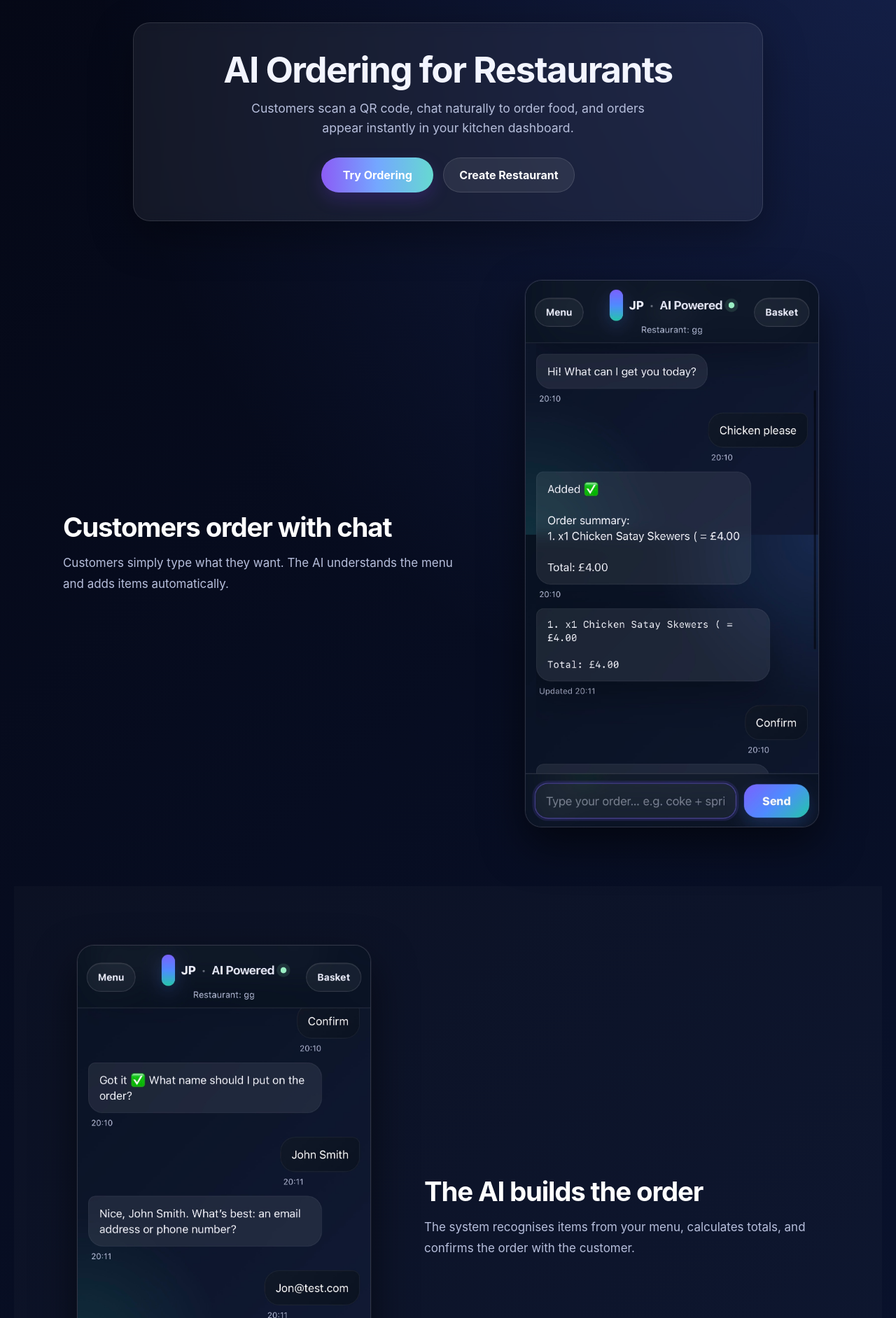
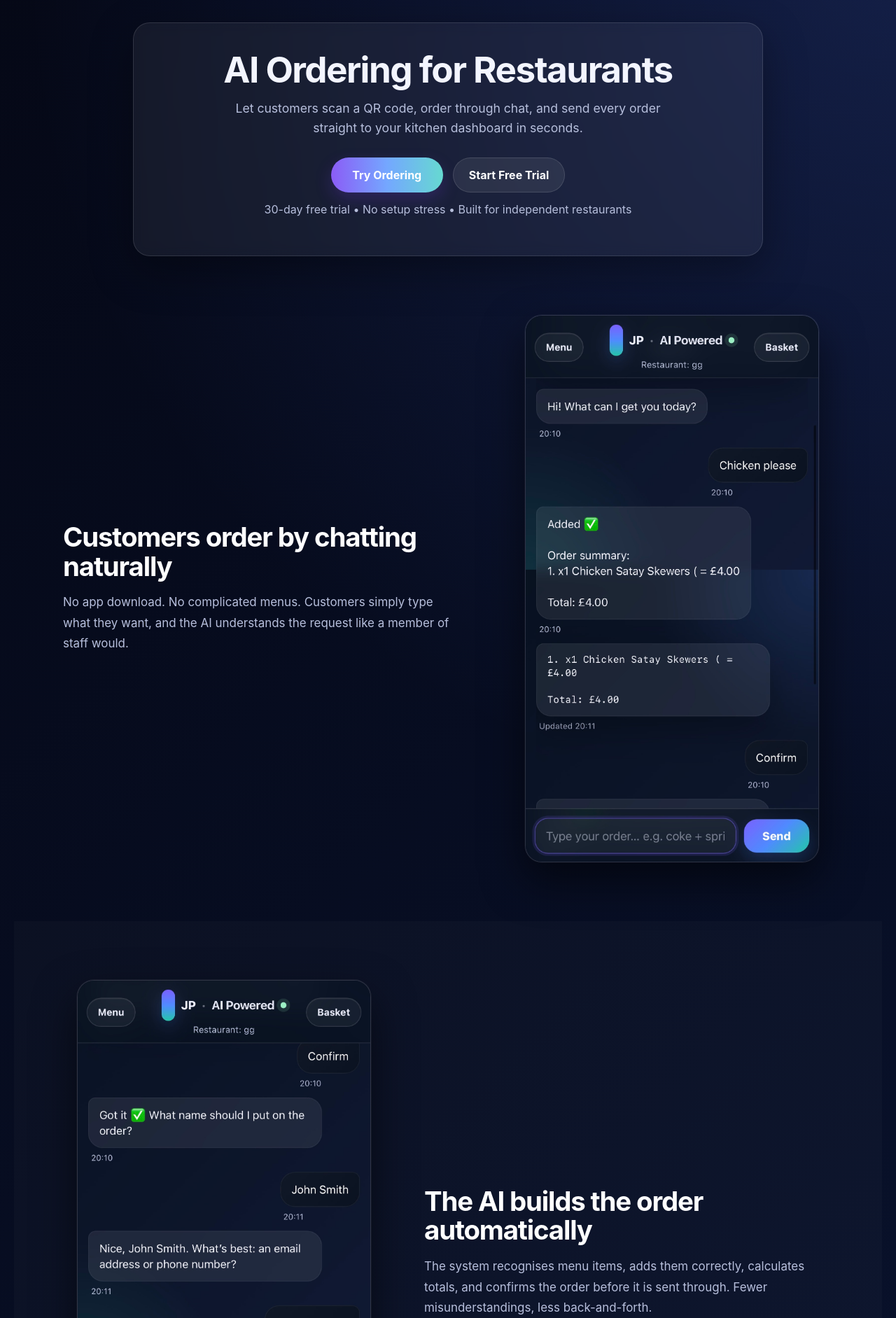
Before and after one commit to Jpbuglerlamb/OrderChat, a FastAPI app: page / in a window 1280 px wide. Shown: the part 65-1948 px from the top of the page at 70% size. Run offline with FastAPI, Linux system fonts and the light colour scheme.

Commit message:
Homepage

```diff
--- a/frontend/templates/home.html
+++ b/frontend/templates/home.html
@@ -9,31 +9,35 @@
     <h1>AI Ordering for Restaurants</h1>
 
     <p class="subtitle">
-      Customers scan a QR code, chat naturally to order food, and orders appear instantly in your kitchen dashboard.
+      Let customers scan a QR code, order through chat, and send every order straight to your kitchen dashboard in seconds.
     </p>
 
     <div class="button-row">
       <a href="/customer" class="btn btn-primary">Try Ordering</a>
-      <a href="/business/signup" class="btn btn-secondary">Create Restaurant</a>
+      <a href="/business/signup" class="btn btn-secondary">Start Free Trial</a>
     </div>
+
+    <p class="muted" style="margin-top:14px;">
+      30-day free trial • No setup stress • Built for independent restaurants
+    </p>
 
   </div>
 </section>
 
 
-<!-- STEP 1 -->
+<!-- HOW IT WORKS INTRO -->
 <section class="feature-section">
   <div class="feature-container">
 
     <div class="feature-text">
-      <h2>Customers order with chat</h2>
+      <h2>Customers order by chatting naturally</h2>
       <p>
-        Customers simply type what they want. The AI understands the menu and adds items automatically.
+        No app download. No complicated menus. Customers simply type what they want, and the AI understands the request like a member of staff would.
       </p>
     </div>
 
     <div class="feature-image">
-      <img src="/static/images/chat-demo1.jpg">
+      <img src="/static/images/chat-demo1.jpg" alt="Customer ordering through chat">
     </div>
 
   </div>
@@ -45,13 +49,13 @@
   <div class="feature-container">
 
     <div class="feature-image">
-      <img src="/static/images/chat-demo2.jpg">
+      <img src="/static/images/chat-demo2.jpg" alt="AI building an order">
     </div>
 
     <div class="feature-text">
-      <h2>The AI builds the order</h2>
+      <h2>The AI builds the order automatically</h2>
       <p>
-        The system recognises items from your menu, calculates totals, and confirms the order with the customer.
+        The system recognises menu items, adds them correctly, calculates totals, and confirms the order before it is sent through. Fewer misunderstandings, less back-and-forth.
       </p>
     </div>
 
@@ -64,14 +68,14 @@
   <div class="feature-container">
 
     <div class="feature-text">
-      <h2>Customers scan your QR code</h2>
+      <h2>Your QR code becomes your digital ordering point</h2>
       <p>
-        Place your QR code in the restaurant or takeaway window. Customers scan it and start ordering instantly.
+        Place your QR code on tables, counters, takeaway windows, or printed flyers. Customers scan and begin ordering instantly, without waiting for staff to take the order manually.
       </p>
     </div>
 
     <div class="feature-image">
-      <img src="/static/images/QRcode.png">
+      <img src="/static/images/QRcode.png" alt="Restaurant QR code">
     </div>
 
   </div>
@@ -83,13 +87,13 @@
   <div class="feature-container">
 
     <div class="feature-image">
-      <img src="/static/images/Dashboard.png">
+      <img src="/static/images/Dashboard.png" alt="Kitchen staff dashboard">
     </div>
 
     <div class="feature-text">
-      <h2>Orders arrive in your kitchen</h2>
+      <h2>Orders appear instantly in your kitchen dashboard</h2>
       <p>
-        Every order appears instantly in the staff dashboard so your team can prepare it quickly.
+        Every incoming order appears live in the staff dashboard so your team can accept it, prepare it, and keep service moving smoothly during busy periods.
       </p>
     </div>
 
@@ -97,28 +101,43 @@
 </section>
 
 
-<!-- VALUE SECTION -->
+<!-- BENEFITS -->
 <section class="pricing-section">
-
   <div class="card pricing-card">
 
-    <h2>Own your ordering system</h2>
+    <h2>Built to reduce chaos and protect your margins</h2>
 
     <p class="subtitle">
-      Food delivery apps take up to <strong>30% commission</strong> on every order.
+      Traditional delivery platforms can take up to <strong>30% commission</strong> from every order, while phone orders slow staff down and create mistakes.
     </p>
 
     <p class="subtitle highlight">
-      With JP AI you pay a one-time setup of <strong>£200</strong> and keep your profits.
+      With JP AI, you run your own ordering system, keep control of the customer journey, and keep more of the money from every order.
     </p>
 
     <div class="button-row">
-      <a href="/business/signup" class="btn btn-primary">Create your restaurant</a>
-      <a href="/customer" class="btn btn-secondary">See demo</a>
+      <a href="/business/signup" class="btn btn-primary">Start Free Trial</a>
+      <a href="/customer" class="btn btn-secondary">See Demo</a>
     </div>
 
   </div>
+</section>
 
+
+<!-- FINAL CTA -->
+<section class="hero narrow">
+  <div class="card" style="text-align:center;">
+    <h2 style="margin-bottom:12px;">Get set up in minutes</h2>
+
+    <p class="subtitle" style="max-width:700px; margin:0 auto 20px;">
+      Create your restaurant, generate your QR code, and start receiving AI-powered orders through your own dashboard.
+    </p>
+
+    <div class="button-row" style="justify-content:center;">
+      <a href="/business/signup" class="btn btn-primary">Start Free Trial</a>
+      <a href="/business" class="btn btn-secondary">Learn More</a>
+    </div>
+  </div>
 </section>
 
 {% endblock %}
```
